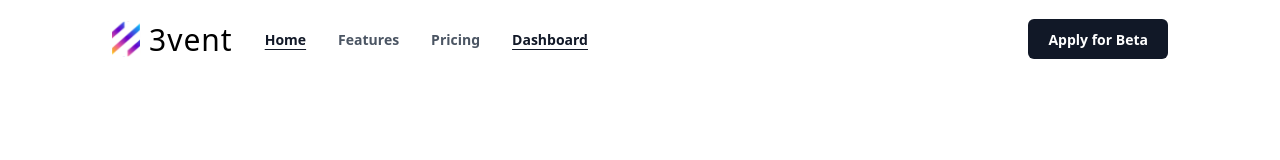
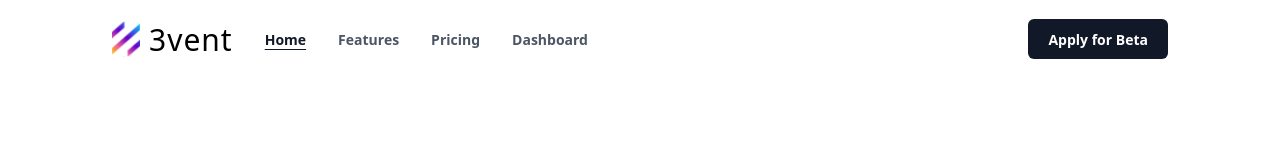
Before and after one commit to 3ventxyz/frontend, a Next.js app: page / in a window 1280 px wide. Shown: the top 160 px of the page. Built offline with nearby package versions, Linux system fonts and the light colour scheme; no server answers; a web font is replaced by a local one.

Commit message:
fix header dashboard underline

```diff
--- a/components/header.tsx
+++ b/components/header.tsx
@@ -74,7 +74,7 @@ export default function Header() {
         <Link href="/dashboard">
           <p
             className={
-              path === '' || path === 'dashboard'
+              path === 'dashboard'
                 ? activeHeaderTextButtonStyle
                 : headerTextButtonStyle
             }
```
